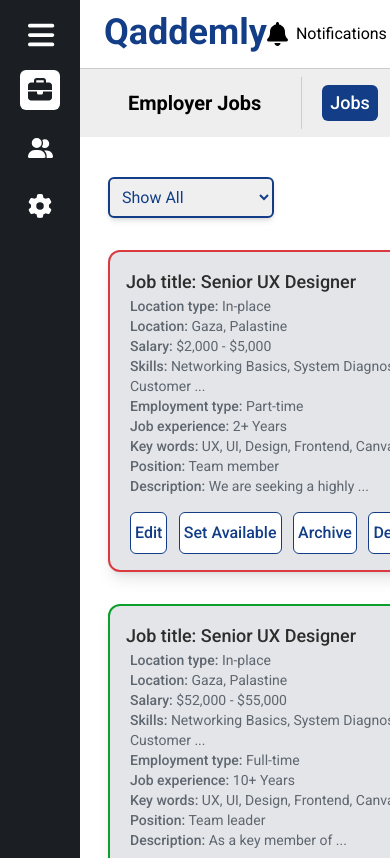
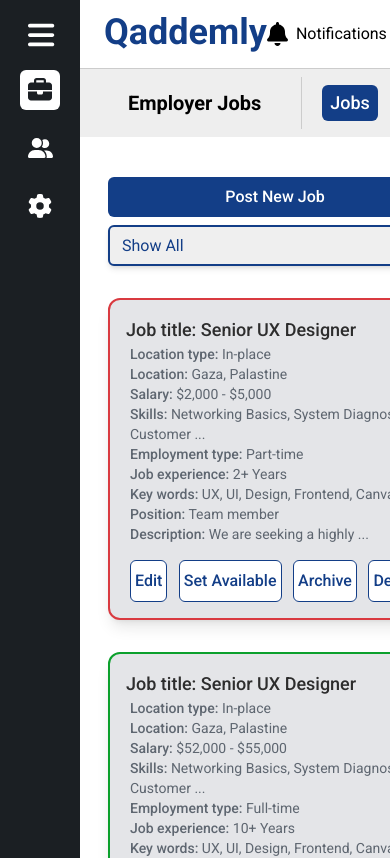
Before and after one commit to Qaddemly/frontend-client, a React (Vite) app: page /businessDashboard/companyJobs in a window 390 px wide. Shown: the top 858 px of the page. Built offline with nearby package versions, Linux system fonts and the light colour scheme.

Commit message:
updated companyJobs page

```diff
--- a/src/components/business account/business dashboard/CompanyJobs.tsx
+++ b/src/components/business account/business dashboard/CompanyJobs.tsx
@@ -2,11 +2,7 @@
 import { useState } from "react";
 import { NavLink } from "react-router-dom";
 import EditJobCard from "../../job/EditJobCard";
-
-function CompanyJobs() {
-  // GAD {jobsApiArrayOfObjects}: CompanyJobsProps
-
-  const [selectedValue, setSelectedValue] = useState("all");
+import Button from "../../common/Button";
 
 const jobCards = [
   {
@@ -99,6 +95,10 @@ function CompanyJobs() {
       "As a key member of the support team, you will be responsible for providing exceptional technical assistance to clients, resolving their issues, and ensuring seamless operation of our products and services. If you thrive in a fast-paced environment and enjoy solving technical problems, we'd love to hear from you!",
   },
 ];
+function CompanyJobs() {
+  // GAD {jobsApiArrayOfObjects}: CompanyJobsProps
+
+  const [selectedValue, setSelectedValue] = useState("all");
 
   const filteredJobCards = jobCards.filter((job) => {
     if (selectedValue === "available") return job.active === true;
@@ -130,14 +130,12 @@ function CompanyJobs() {
             <EditJobCard key={index} {...job} />
           ))}
         </div>
-        <div className="h-fit">
+        <div className="flex h-full flex-col-reverse content-between gap-2 lg:flex-col lg:gap-4">
+          {/* GAD TODO : is selected : button gap-32 */}
           <select
             name="Show All"
-            // GAD value={value} // useState done
             value={selectedValue}
             className={`rounded-md border-2 p-2 shadow-md outline-none ${selectedValue === "available" ? "border-green-100 text-green-100" : selectedValue === "unavailable" ? "border-danger-300 text-danger-300" : "border-main text-main"} cursor-pointer`}
-            // GAD ${value === "available" ? "border-green-100" : "border-danger-300"} done
-            // GAD when I select an option border disappears!!! (outline-none) done
             onChange={(e) => setSelectedValue(e.target.value)}
           >
             <option value="all" className="text-main">
@@ -149,7 +147,13 @@ function CompanyJobs() {
             <option value="unavailable" className="text-danger-300">
               Show Unavailable
             </option>
+            <option value="archived" className="text-main">
+              {/* GAD TODO : connect with backend */}
+              Show Archived
+            </option>
           </select>
+          <Button onClick={() => {}}>Post New Job</Button>
+          {/* GAD TODO : onClick => change route to post job */}
         </div>
       </div>
     </>
--- /dev/null
+++ b/src/components/job/Ammar post job/PostJobbbb.tsx
@@ -0,0 +1,5 @@
+function PostJobbbb() {
+  return <div>PostJobbbb</div>;
+}
+
+export default PostJobbbb;
```
Lines whose indentation alone changed are shown as unchanged.
